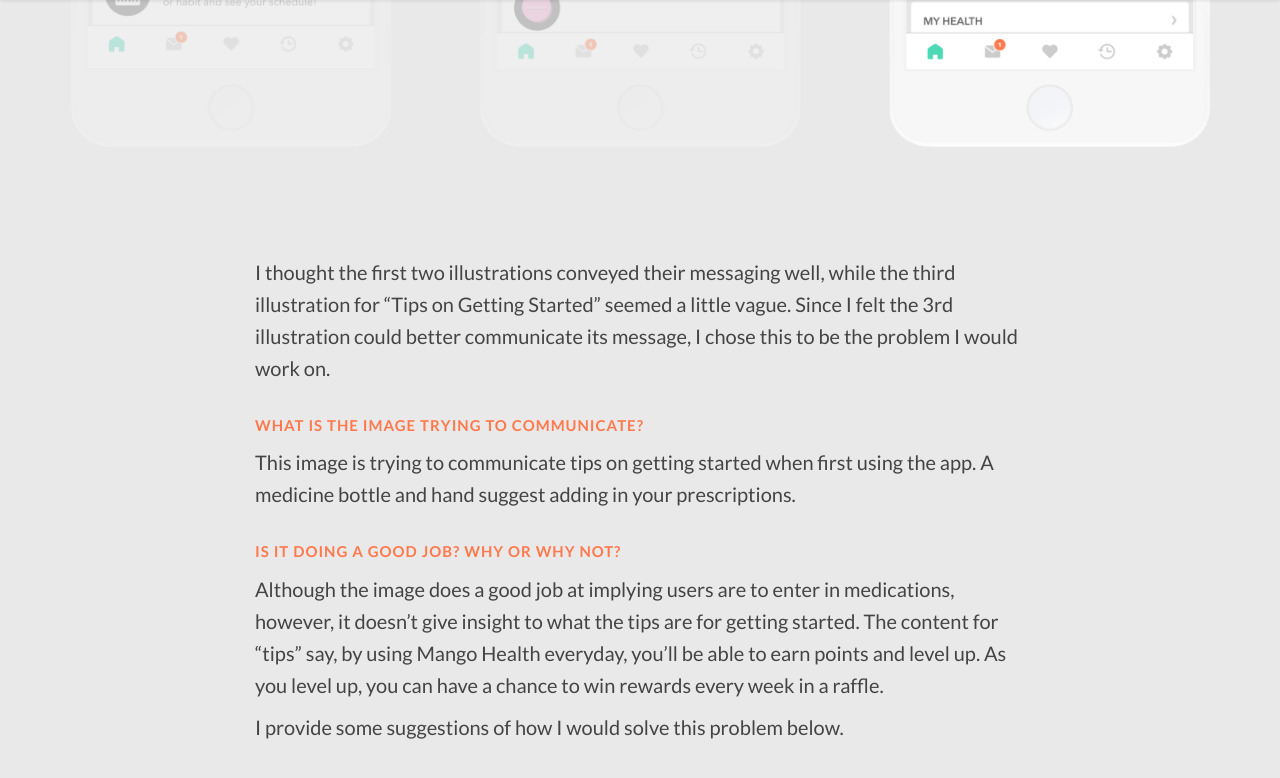
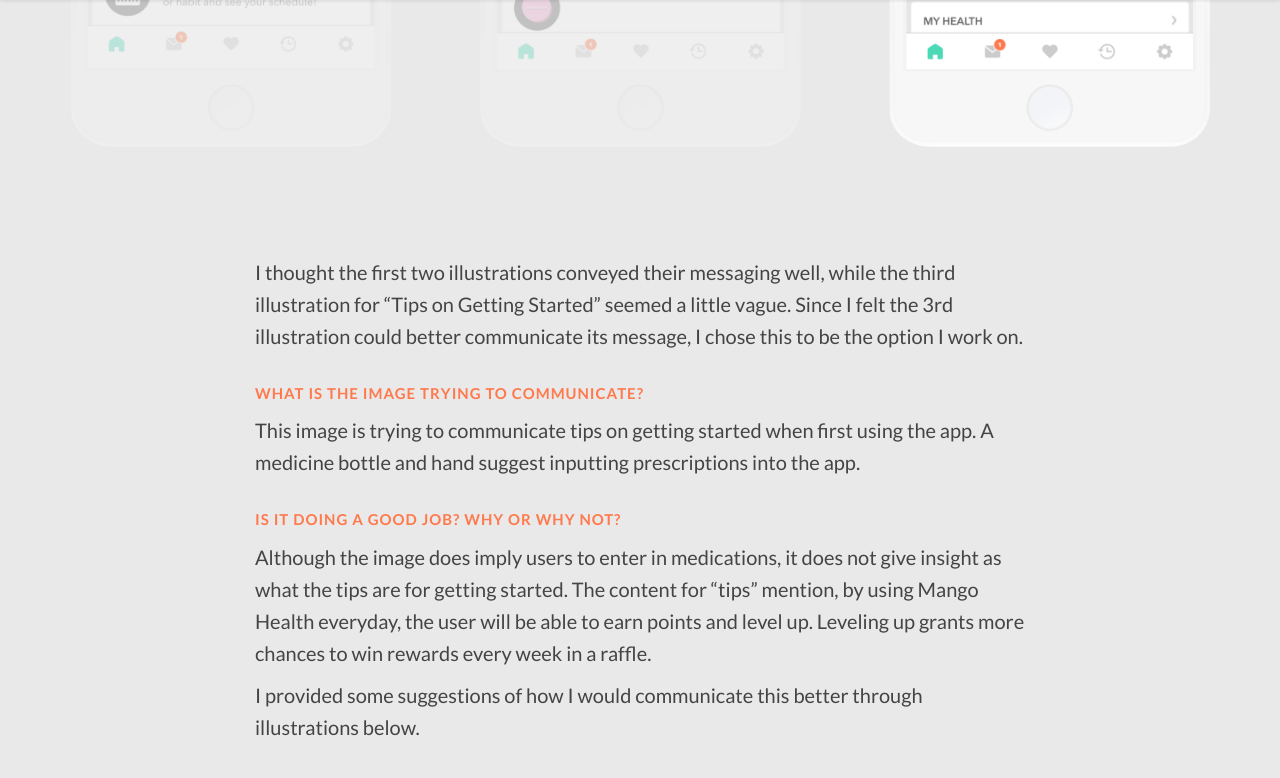
Before and after one commit to btamps/btamps.github.io, a Jekyll site: the page built from mango-health-assignment/index.markdown, in a window 1280 px wide and 900 px high, scrolled down 1963 px. Shown: the top 778 px of the window. Built offline with Jekyll 4.4.1, drawn with Linux system fonts in a browser that asks for light colours; nearby versions of some CDN libraries; some of the changed text lies outside the part shown.

Commit message:
content edits

```diff
--- a/mango-health-assignment/index.markdown
+++ b/mango-health-assignment/index.markdown
@@ -45,14 +45,14 @@ exclude_from_nav: true
         <img src="../img/mango/mango-options.png" alt="Mango Health">
       </figure>
       <div class="col-sm-8 description center">
-        <p>I thought the first two illustrations conveyed their messaging well, while the third illustration for “Tips on Getting Started” seemed a little vague. Since I felt the 3rd illustration could better communicate its message, I chose this to be the problem I would work on.</p>
+        <p>I thought the first two illustrations conveyed their messaging well, while the third illustration for “Tips on Getting Started” seemed a little vague. Since I felt the 3rd illustration could better communicate its message, I chose this to be the option I work on.</p>
 
         <h4>What is the image trying to communicate?</h4>
-        <p>This image is trying to communicate tips on getting started when first using the app. A medicine bottle and hand suggest adding in your prescriptions.</p>
+        <p>This image is trying to communicate tips on getting started when first using the app. A medicine bottle and hand suggest inputting prescriptions into the app.</p>
 
         <h4>Is it doing a good job? Why or why not?</h4>
-        <p>Although the image does a good job at implying users are to enter in medications, however, it doesn’t give insight to what the tips are for getting started. The content for “tips” say, by using Mango Health everyday, you’ll be able to earn points and level up. As you level up, you can have a chance to win rewards every week in a raffle.</p>
-        <p>I provide some suggestions of how I would solve this problem below.</p>
+        <p>Although the image does imply users to enter in medications, it does not give insight as what the tips are for getting started. The content for “tips” mention, by using Mango Health everyday, the user will be able to earn points and level up. Leveling up grants more chances to win rewards every week in a raffle.</p>
+        <p>I provided some suggestions of how I would communicate this better through illustrations below.</p>
       </div>
     </div>
   </div>
@@ -136,7 +136,7 @@ exclude_from_nav: true
         <div class="pros">
           <h3>Pros</h3>
           <ul>
-            <li>Shows items that could purchased with gift cards.</li>
+            <li>Shows items that could purchased with gift cards</li>
             <li>Could motivate users to continue using the app for the rewards</li>
             <li>Promotes other features of the app</li>
           </ul>
@@ -164,7 +164,7 @@ exclude_from_nav: true
         <h2>3 Step Progression</h2>
       </div>
       <div class="col-sm-12">
-        <p>I wanted to create an illustration that would give more insight into the contents of “tips on getting started”. My idea here is to show the user’s journey with Mango Health. By adding medication and taking them on time, you can earn points and win gifts. It was also important to visually show progression through these different features of Mango Health.</p>
+        <p>I wanted to create an illustration that would give more insight into the contents of “tips on getting started”. My idea here is to show the user’s journey with Mango Health. By adding medication and taking them on time, the user can earn points and win gifts. It was also important to visually show progression through these different features of the Mango Health app.</p>
       </div>
     </div>
     <div class="row sketches">
```
Also changed, not shown: other parts of mango-health-assignment/index.markdown (+1 -1 lines).
